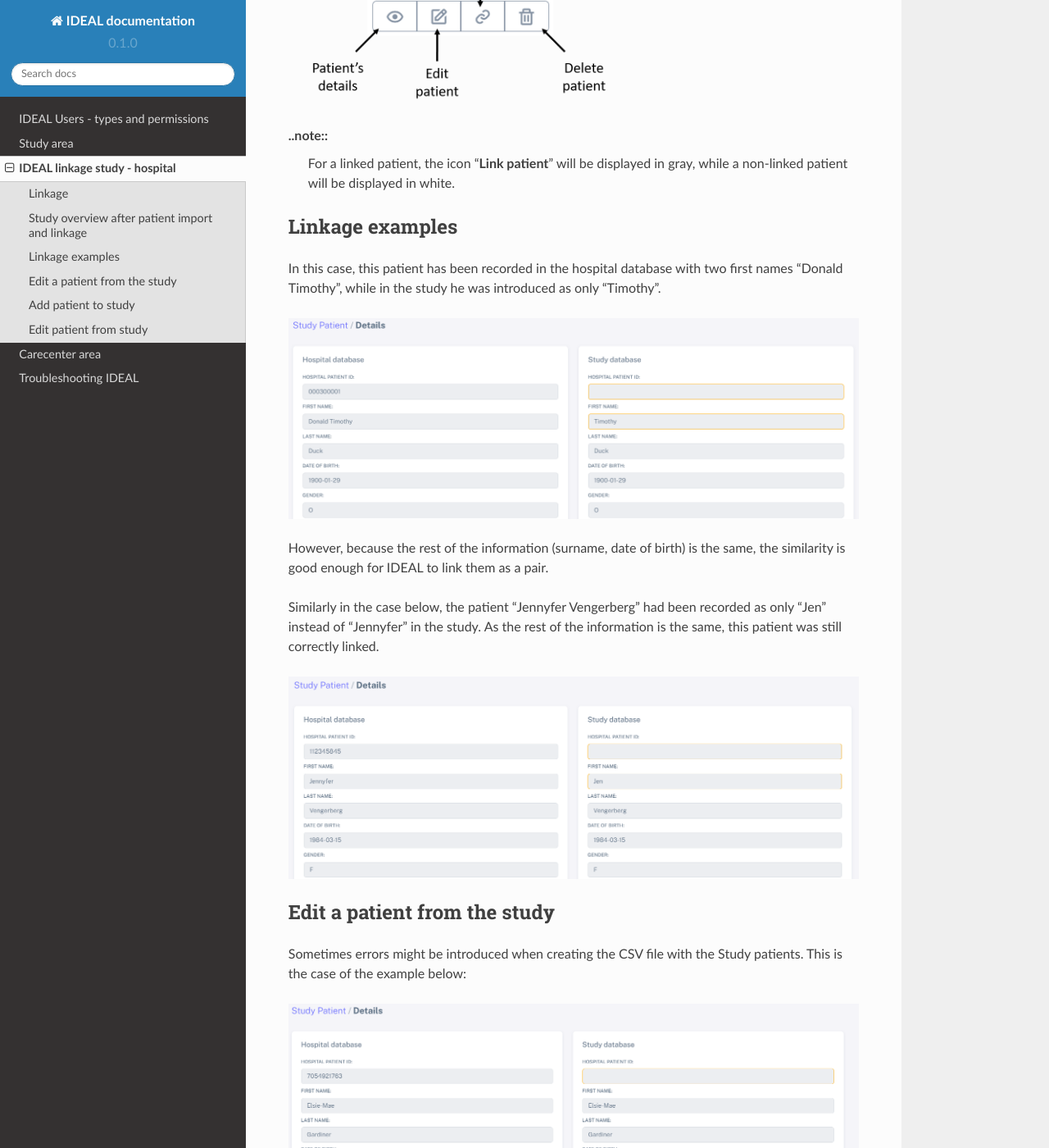
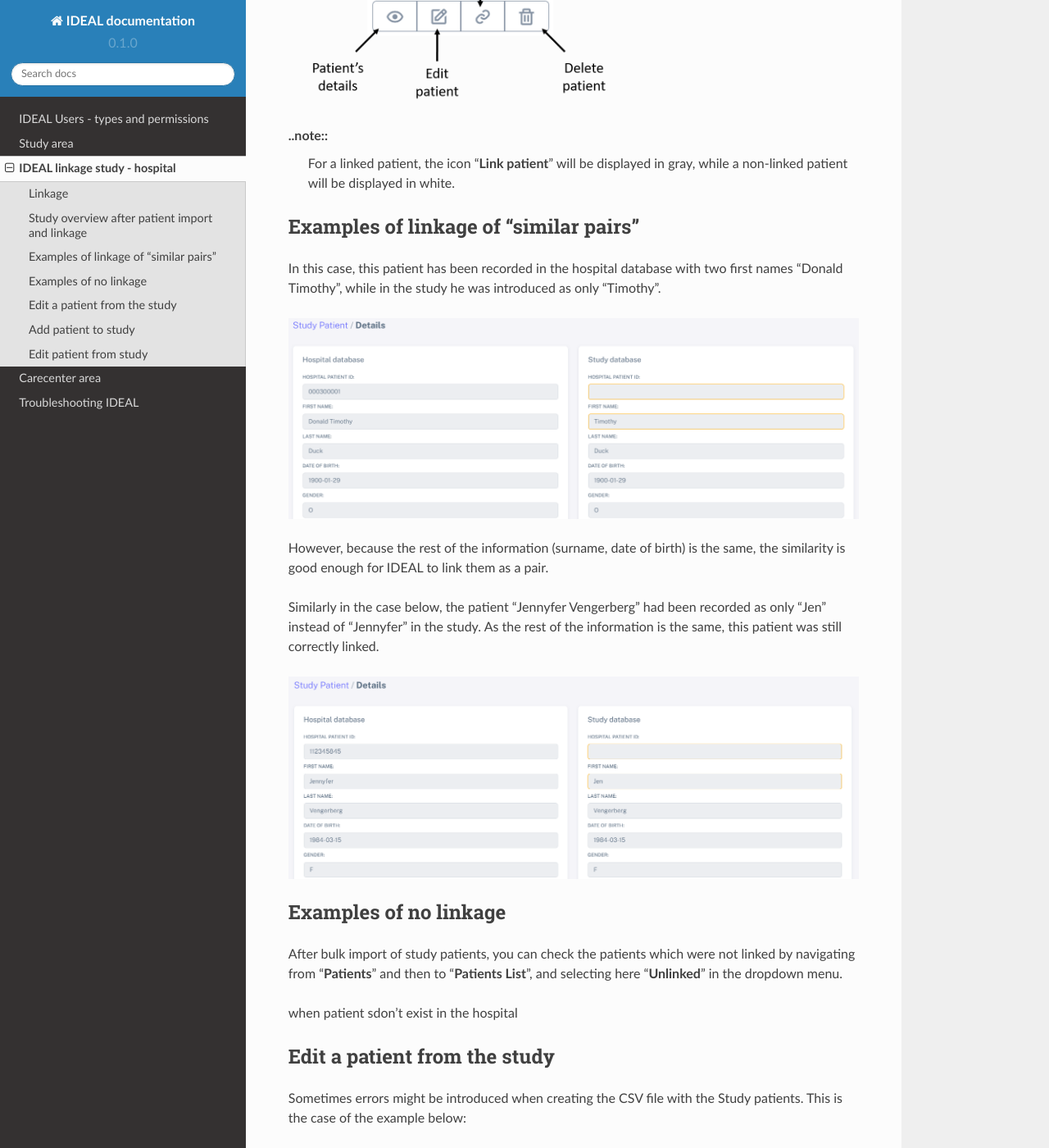
Before and after one commit to Nynuphar/IDEAL-doc, a Sphinx documentation site: the page built from docs/source/linkage.rst, in a window 1280 px wide and 1400 px high, scrolled down 1499 px. Shown: the whole window at 82% size. Built offline with Sphinx 7.4.7 and the Read the Docs theme 2.0.0, drawn with Linux system fonts in a browser that asks for light colours; pages that are not in the unit, such as notebooks, are missing from menus.

Commit message:
Update linkage.rst

```diff
--- a/docs/source/linkage.rst
+++ b/docs/source/linkage.rst
@@ -38,8 +38,8 @@
 ..note::
   For a linked patient, the icon "**Link patient**" will be displayed in gray, while a non-linked patient will be displayed in white.
 
-Linkage examples
-******************
+Examples of linkage of "similar pairs"
+******************************************
 
 In this case, this patient has been recorded in the hospital database with two first names "Donald Timothy", while in the study he was introduced as only "Timothy".
 
@@ -54,6 +54,15 @@
 
 .. image:: Jen.png
 
+
+Examples of no linkage
+*******************************
+
+After bulk import of study patients, you can check the patients which were not linked by navigating from "**Patients**" and then to "**Patients List**", and selecting here "**Unlinked**" in the dropdown menu.
+
+
+
+when patient sdon't exist in the hospital
 
 Edit a patient from the study
 *******************************
```
